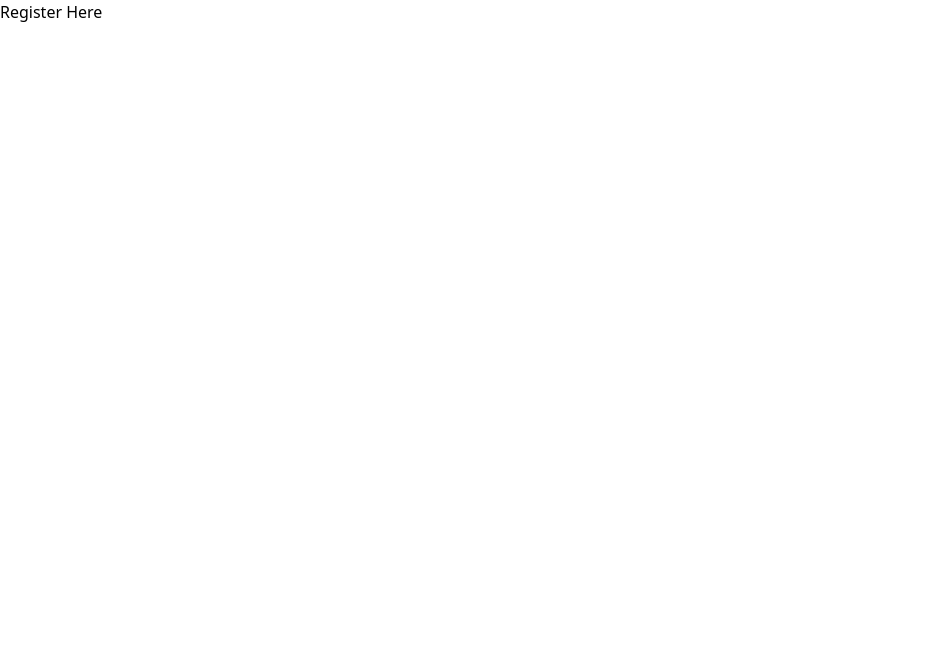
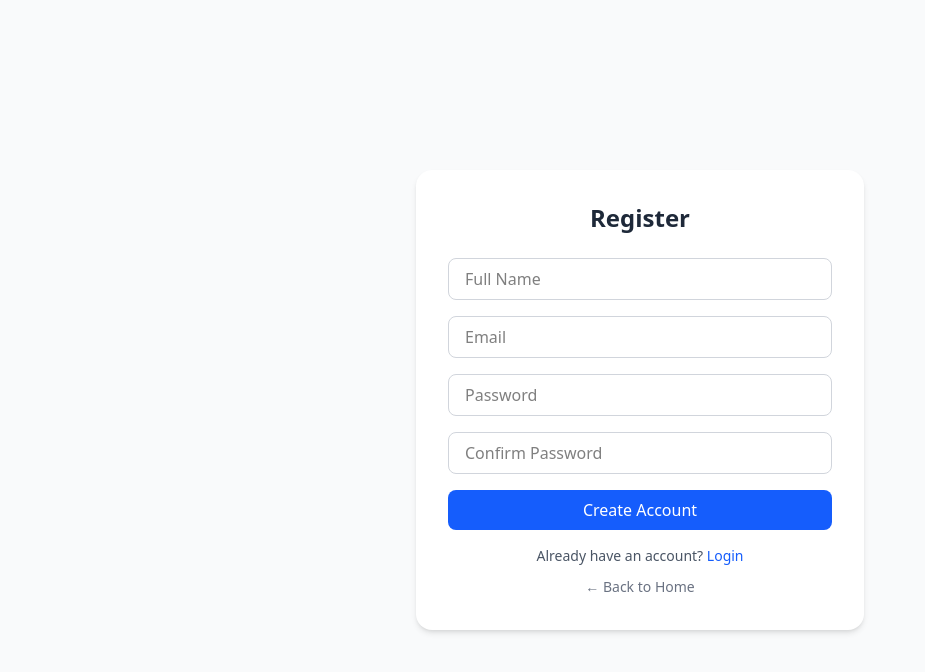
Before and after one commit to KiraaDev/ReactPHPStarter, a React (Vite) app in the folder frontend/: page /register in a window 1280 px wide. Shown: the top 672 px of the page, without its empty margins (0-925 px from the left). Built offline with nearby package versions, Linux system fonts and the light colour scheme.

Commit message:
feat: add pages contents

```diff
--- a/frontend/pages/Home.tsx
+++ b/frontend/pages/Home.tsx
@@ -1,9 +1,26 @@
-import React from 'react'
+import { Link } from "react-router";
 
 export default function Home() {
   return (
-    <div>
-      Home
-    </div>
-  )
+    <main className="flex flex-col items-center justify-center min-h-screen bg-gray-50 p-6">
+      <h1 className="text-3xl font-bold text-gray-800 mb-8">
+        Welcome to My App
+      </h1>
+
+      <section className="flex gap-4">
+        <Link
+          to="/login"
+          className="px-6 py-2 rounded-lg bg-blue-600 text-white font-medium hover:bg-blue-700 transition"
+        >
+          Login
+        </Link>
+        <Link
+          to="/register"
+          className="px-6 py-2 rounded-lg border border-gray-300 text-gray-700 font-medium hover:bg-gray-100 transition"
+        >
+          Register
+        </Link>
+      </section>
+    </main>
+  );
 }
--- a/frontend/pages/NotFound.tsx
+++ b/frontend/pages/NotFound.tsx
@@ -1,9 +1,16 @@
-import React from 'react'
+import { Link } from "react-router";
 
 export default function NotFound() {
   return (
-    <div>
-      404 Not Found
-    </div>
-  )
+    <main className="flex flex-col items-center justify-center min-h-screen bg-gray-50 text-center p-6">
+      <h1 className="text-6xl font-bold text-gray-800 mb-4">404</h1>
+      <p className="text-lg text-gray-600 mb-6">Oops! Page not found.</p>
+      <Link
+        to="/"
+        className="px-6 py-2 rounded-lg bg-blue-600 text-white font-medium hover:bg-blue-700 transition"
+      >
+        Back to Home
+      </Link>
+    </main>
+  );
 }
--- a/frontend/pages/Register.tsx
+++ b/frontend/pages/Register.tsx
@@ -1,9 +1,59 @@
-import React from 'react'
+import { Link } from "react-router";
 
 export default function Register() {
   return (
-    <div>
-      Register Here
-    </div>
-  )
+    <main className="flex items-center justify-center min-h-screen bg-gray-50">
+      <div className="w-full max-w-md bg-white p-8 rounded-2xl shadow-md">
+        <h1 className="text-2xl font-bold text-gray-800 mb-6 text-center">
+          Register
+        </h1>
+
+        <form className="flex flex-col gap-4">
+          <input
+            type="text"
+            placeholder="Full Name"
+            className="w-full px-4 py-2 border border-gray-300 rounded-lg focus:outline-none focus:ring-2 focus:ring-blue-500"
+          />
+          <input
+            type="email"
+            placeholder="Email"
+            className="w-full px-4 py-2 border border-gray-300 rounded-lg focus:outline-none focus:ring-2 focus:ring-blue-500"
+          />
+          <input
+            type="password"
+            placeholder="Password"
+            className="w-full px-4 py-2 border border-gray-300 rounded-lg focus:outline-none focus:ring-2 focus:ring-blue-500"
+          />
+          <input
+            type="password"
+            placeholder="Confirm Password"
+            className="w-full px-4 py-2 border border-gray-300 rounded-lg focus:outline-none focus:ring-2 focus:ring-blue-500"
+          />
+
+          <button
+            type="submit"
+            className="w-full py-2 bg-blue-600 text-white font-medium rounded-lg hover:bg-blue-700 transition"
+          >
+            Create Account
+          </button>
+        </form>
+
+        <p className="text-sm text-gray-600 text-center mt-4">
+          Already have an account?{" "}
+          <Link to="/login" className="text-blue-600 hover:underline">
+            Login
+          </Link>
+        </p>
+
+        <div className="text-center mt-2">
+          <Link
+            to="/"
+            className="inline-block text-sm text-gray-500 hover:text-gray-700 hover:underline"
+          >
+            ← Back to Home
+          </Link>
+        </div>
+      </div>
+    </main>
+  );
 }
```
